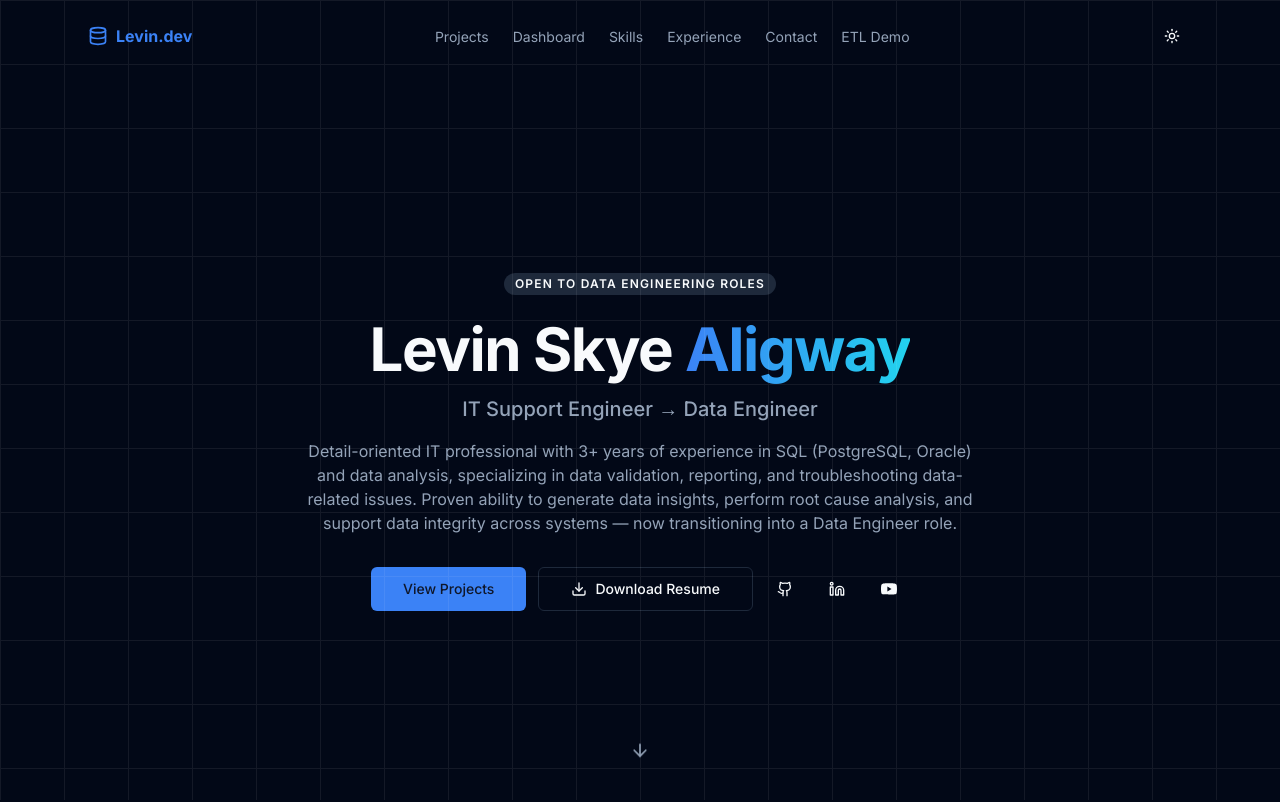
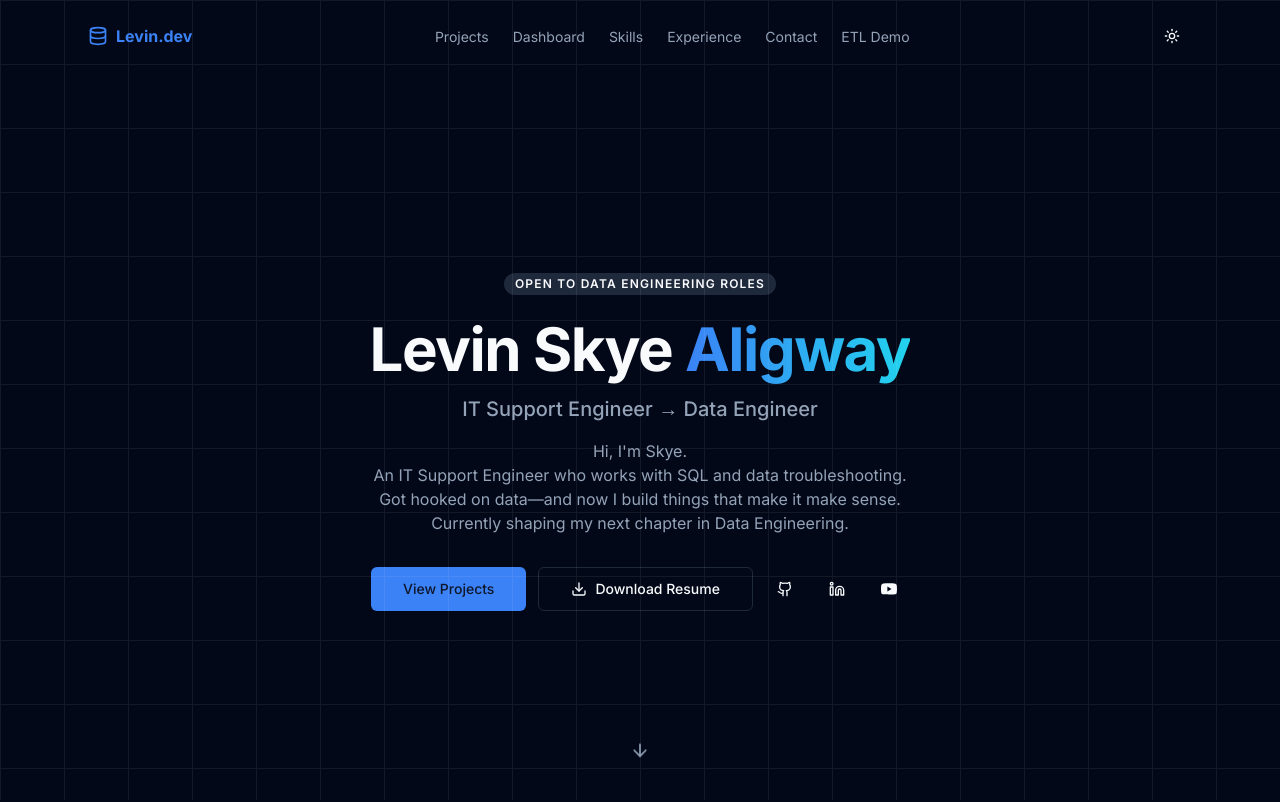
Before and after one commit to levinskyea/levin-data-engineer-portfolio, a Next.js app: page / in a window 1280 px wide. Shown: the top 802 px of the page. Built offline with nearby package versions, Linux system fonts and the light colour scheme.

Commit message:
Update hero description with conversational copy

```diff
--- a/src/components/hero.tsx
+++ b/src/components/hero.tsx
@@ -72,10 +72,13 @@ export function Hero() {
           transition={{ duration: 0.5, delay: 0.4 }}
           className="mb-8 text-base text-muted-foreground max-w-2xl mx-auto"
         >
-          Detail-oriented IT professional with 3+ years of experience in SQL (PostgreSQL, Oracle)
-          and data analysis, specializing in data validation, reporting, and troubleshooting
-          data-related issues. Proven ability to generate data insights, perform root cause analysis,
-          and support data integrity across systems — now transitioning into a Data Engineer role.
+          Hi, I&apos;m Skye.{" "}
+          <br />
+          An IT Support Engineer who works with SQL and data troubleshooting.{" "}
+          <br />
+          Got hooked on data—and now I build things that make it make sense.{" "}
+          <br />
+          Currently shaping my next chapter in Data Engineering.
         </motion.p>
 
         <motion.div
```
